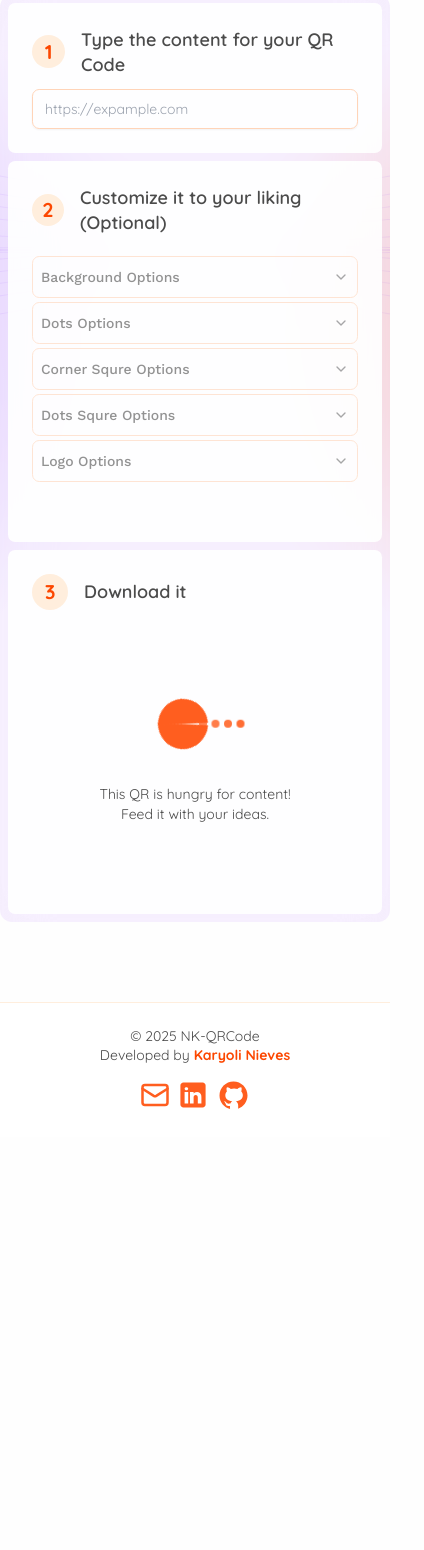
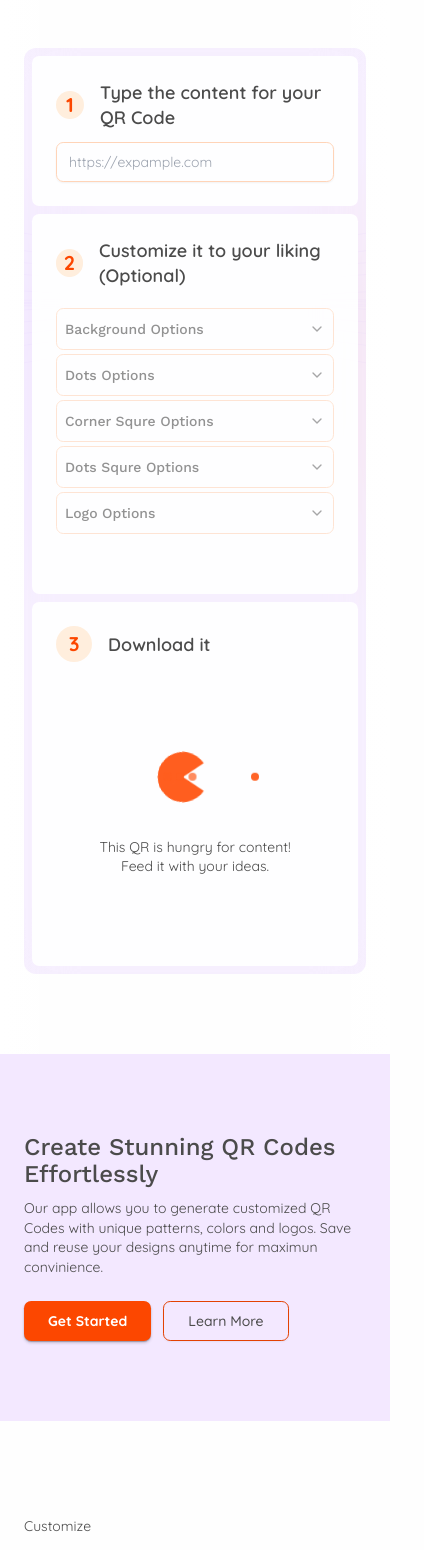
Before and after one commit to nkaryoli/nk_qrCode, a React (Vite) app: page / in a window 390 px wide. Shown: the part 430-1980 px from the top of the page, 424 px wide, since content can reach past the window. Before the commit the page ends 1567 px from the top, so only its background shows below. Built offline with nearby package versions, Linux system fonts and the light colour scheme; no server answers.

Commit message:
feat: add sections to home page

```diff
--- a/src/features/home/HomePage.tsx
+++ b/src/features/home/HomePage.tsx
@@ -1,11 +1,39 @@
 import { QRProvider } from '@/hooks/QRContext';
 import Hero from './components/heroSection/HeroSection';
+import Description from './components/Description';
+import ExploreSection from './components/ExploreSection';
+import AccountSection from './components/AccountSection';
+import HowItWorks from './components/HowItWorks';
+import CustomizeSection from './components/CustomizeSection';
+import TestimonialsSection from './components/TestimonialsSection';
+import QRReader from './components/qrReader/QRReader';
 
 const HomePage = () => {
     return (
         <QRProvider>
-            <div className="w-full">
+            <div className="w-full px-6 bg_gradient_white">
                 <Hero />
+            </div>
+            <div className="w-full bg-purple-100 py-20 px-6 md:px-16 ">
+                <Description />
+            </div>
+            <div className='py-24 px-6 md:px-16'>
+                <CustomizeSection/>
+            </div>
+            <div className='py-11 px-6 md:px-16'>
+                <ExploreSection/>
+            </div>
+            <div className='w-full bg-gradient-to-br from-input via-muted to-transparent px-6 md:px-16'>
+                <AccountSection/>
+            </div>
+            <div className='w-full p-6 md:p-16'>
+                <QRReader />
+            </div>
+            <div className='w-full px-6 md:px-16'>
+                <HowItWorks/>
+            </div>
+            <div className='py-24 px-6 md:px-16 w-full'>
+                <TestimonialsSection/>
             </div>
         </QRProvider>
     );
```
